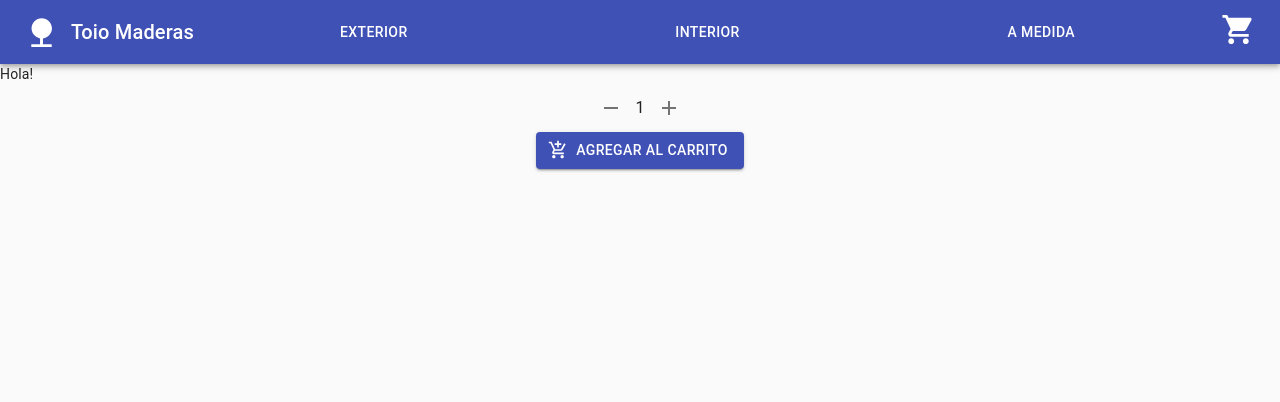
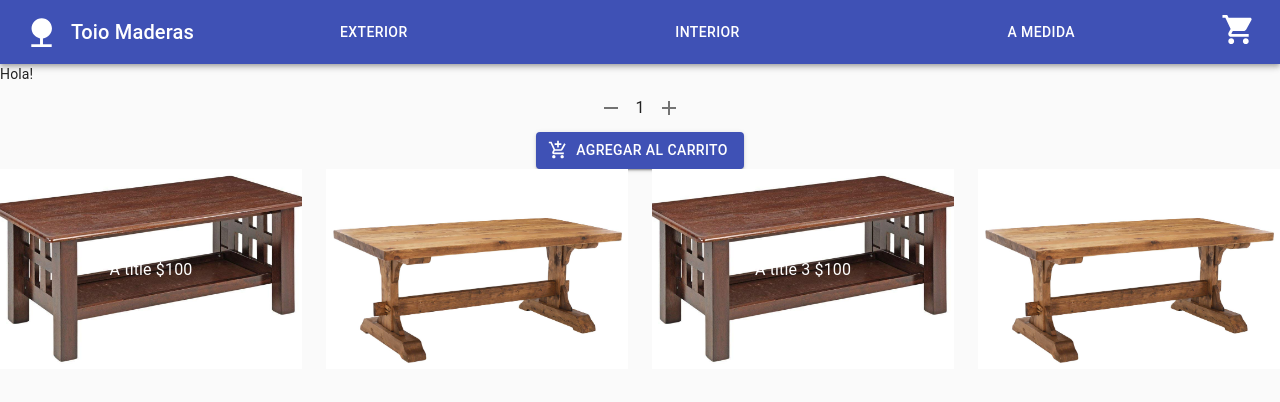
Before and after one commit to gremjua/toio-maderas, a React (Create React App) app: page / in a window 1280 px wide. Shown: the top 402 px of the page. Built offline with nearby package versions, Linux system fonts and the light colour scheme.

Commit message:
add item, itemList, and simulate request to getItems

```diff
--- /dev/null
+++ b/src/components/Item.js
@@ -0,0 +1,96 @@
+import { ButtonBase, makeStyles, Typography } from '@material-ui/core';
+
+const useStyles = makeStyles((theme) => ({
+    image: {
+        position: 'relative',
+        height: 200,
+        [theme.breakpoints.down('xs')]: {
+            width: '100% !important', // Overrides inline-style
+            height: 100,
+        },
+        '&:hover, &$focusVisible': {
+            zIndex: 1,
+            '& $imageBackdrop': {
+                opacity: 0.2,
+            },
+            '& $imageMarked': {
+                opacity: 0,
+            },
+            '& $imageTitle': {
+                border: '4px solid currentColor',
+            },
+        },
+    },
+    focusVisible: {},
+    imageButton: {
+        position: 'absolute',
+        left: 0,
+        right: 0,
+        top: 0,
+        bottom: 0,
+        display: 'flex',
+        alignItems: 'center',
+        justifyContent: 'center',
+        color: theme.palette.common.white,
+    },
+    imageSrc: {
+        position: 'absolute',
+        left: 0,
+        right: 0,
+        top: 0,
+        bottom: 0,
+        backgroundSize: 'cover',
+        backgroundPosition: 'center 40%',
+    },
+    imageBackdrop: {
+        position: 'absolute',
+        left: 0,
+        right: 0,
+        top: 0,
+        bottom: 0,
+        backgroundColor: theme.palette.common.black,
+        opacity: 0,
+        transition: theme.transitions.create('opacity'),
+    },
+    imageTitle: {
+        position: 'relative',
+        padding: `${theme.spacing(2)}px ${theme.spacing(4)}px ${theme.spacing(1) + 6}px`,
+    },
+}));
+
+// TODO: improve CSS and location of title and price, also add star for favorites/ add to cart
+const Item = ({ item }) => {
+    //id, title, imgUrl, price, featured: boolean
+    const classes = useStyles();
+    return (
+        <ButtonBase
+            focusRipple={true}
+            key={item.id}
+            className={classes.image}
+            focusVisibleClassName={classes.focusVisible}
+            style={{
+                width: '100%',
+            }}
+        >
+            <span
+                className={classes.imageSrc}
+                style={{
+                    backgroundImage: `url(${item.imgUrl})`,
+                }}
+            />
+            <span className={classes.imageBackdrop} />
+            <span className={classes.imageButton}>
+                <Typography
+                    component="span"
+                    variant="subtitle1"
+                    color="inherit"
+                    className={classes.imageTitle}
+                >
+                    {`${item.title} $${item.price}`}
+                </Typography>
+            </span>
+        </ButtonBase>
+    );
+};
+
+export default Item;
--- /dev/null
+++ b/src/components/ItemList.js
@@ -0,0 +1,22 @@
+import { Grid } from '@material-ui/core';
+import Item from './Item';
+
+const ItemList = ({ items }) => {
+    return (
+        <Grid
+            container={true}
+            direction="row"
+            alignItems="center"
+            spacing={3}
+            // style={{ minWidth: 300 }}
+        >
+            {items.map((item) => (
+                <Grid item={true} xs={6} sm={3}>
+                    <Item item={item}></Item>
+                </Grid>
+            ))}
+        </Grid>
+    );
+};
+
+export default ItemList;
--- a/src/components/ItemListContainer.js
+++ b/src/components/ItemListContainer.js
@@ -1,11 +1,54 @@
 import { useState, useEffect } from 'react';
 import ItemCount from './ItemCount';
+import ItemList from './ItemList';
+import madera1 from '../images/madera1.jpg';
+import madera2 from '../images/madera2.jpg';
+
+const getItems = () => {
+    const items = [
+        {
+            id: 1,
+            title: 'A title',
+            imgUrl: madera1,
+            price: 100,
+            featured: false,
+        },
+        {
+            id: 2,
+            title: 'A title 2',
+            imgUrl: madera2,
+            price: 50.5,
+            featured: false,
+        },
+        {
+            id: 3,
+            title: 'A title 3',
+            imgUrl: madera1,
+            price: 100,
+            featured: false,
+        },
+        {
+            id: 4,
+            title: 'A title 4',
+            imgUrl: madera2,
+            price: 35,
+            featured: false,
+        },
+    ];
+    return new Promise((resolve) => {
+        setTimeout(function () {
+            resolve(items);
+        }, 2000);
+    });
+};
 
 const ItemListContainer = ({ greeting }) => {
     const [cart, setCart] = useState([]);
+    const [items, setItems] = useState([]);
     useEffect(() => {
         // consultas a BD y subscripciones como addEventListener
         console.log('component mounted, make API calls?');
+        getItems().then((items) => setItems(items));
         return () => {
             // desubscripciones de eventos y BD
             console.log('component will unmount, cleanup');
@@ -26,6 +69,7 @@ const ItemListContainer = ({ greeting }) => {
         <div>
             {greeting}
             <ItemCount stock={5} initial={1} onAdd={() => console.log('Agregado al carrito')} />
+            <ItemList items={items} />
         </div>
     );
 };
```
Also changed, not shown: src/images/madera1.jpg (added), src/images/madera2.jpg (added).
